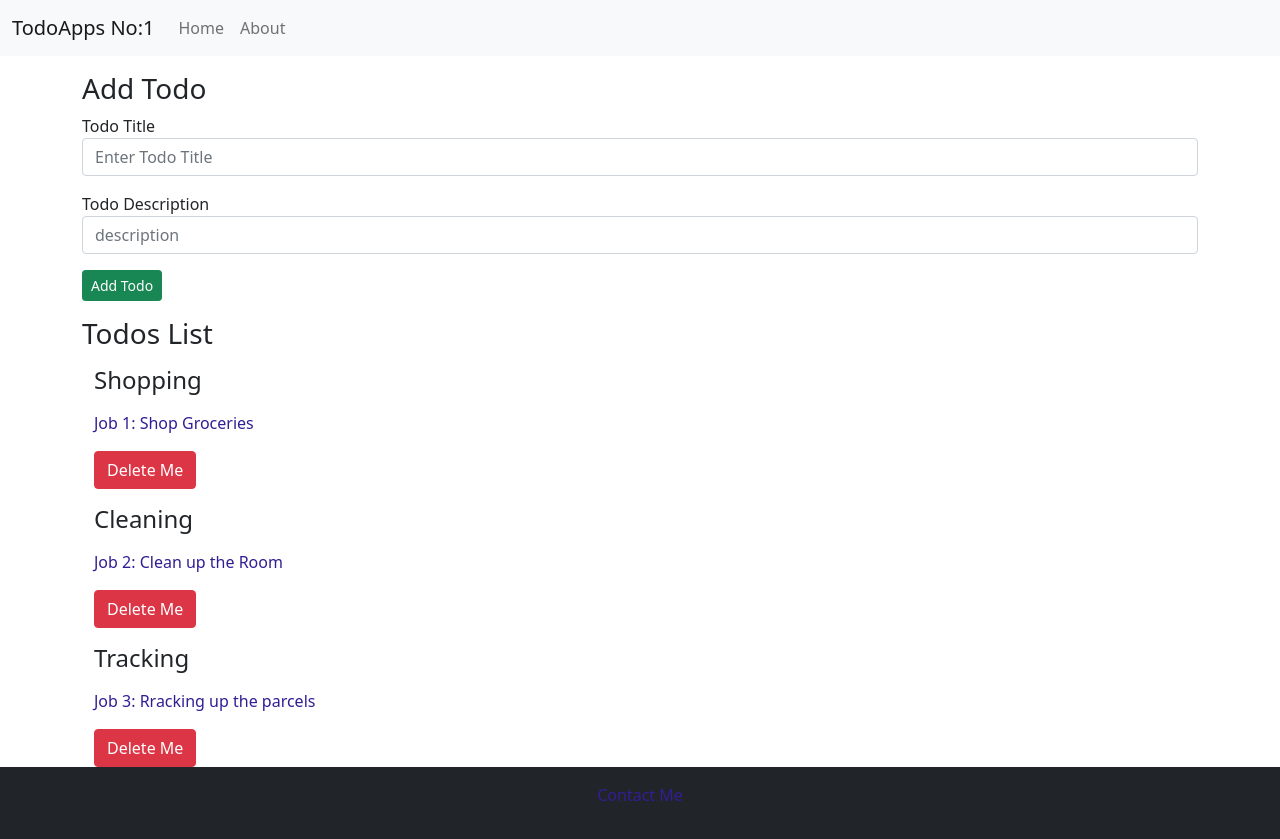
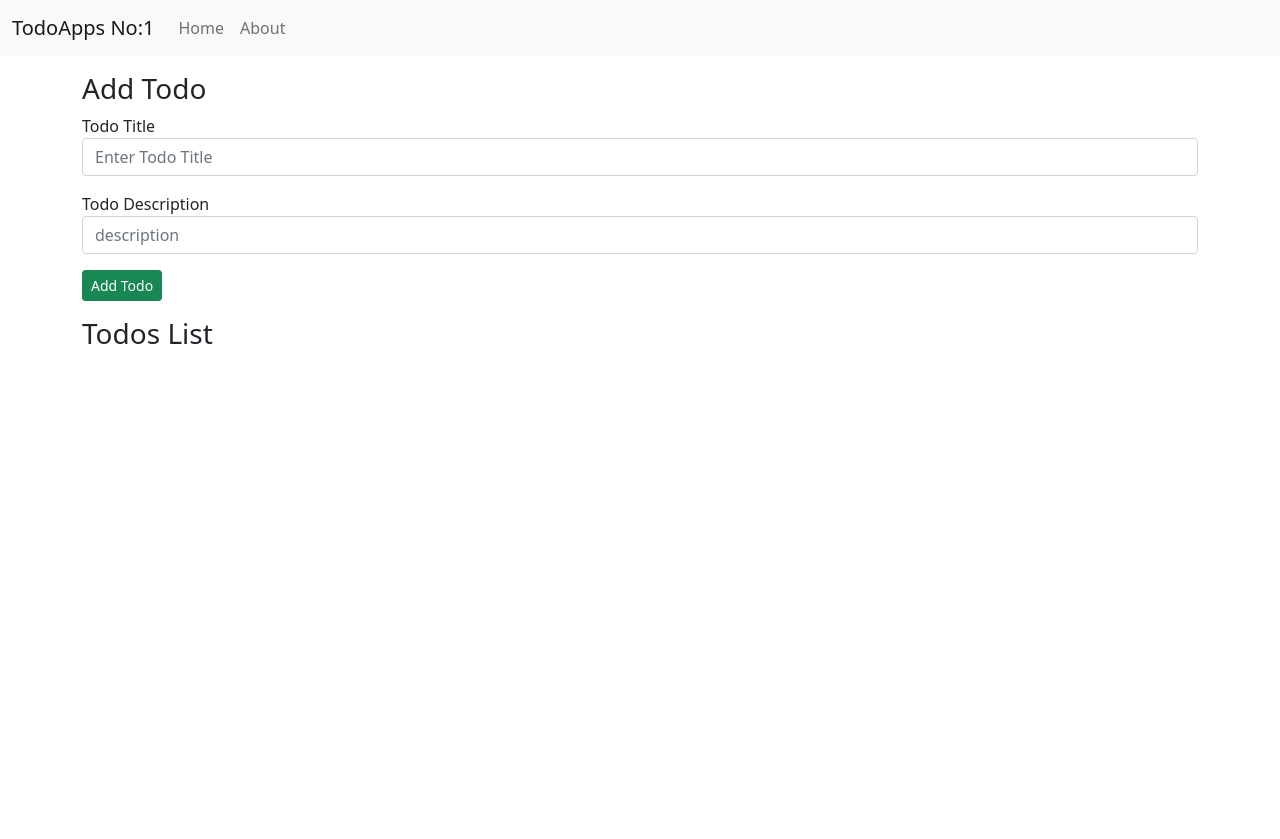
Before and after one commit to NehaSijaria/todo-app, a React (Create React App) app: page / in a window 1280 px wide. After the commit the page ends 800 px from the top, so only its background shows below. Built offline with nearby package versions, Linux system fonts and the light colour scheme.

Commit message:
add todos to local storage

```diff
--- a/src/App.js
+++ b/src/App.js
@@ -8,7 +8,12 @@ import AddTodo from './components/AddTodo';
 // import Example from './components/Example';
 
 function App() {
-
+  let initTodo;
+  if(localStorage.getItem("myTodos") === null){
+    initTodo = []
+  } else {
+    initTodo = JSON.parse(localStorage.getItem(myTodos))
+  }
   // setTodos is to update todo
 //passing todo argument(Actual val)to deleteMe Fn in TodoItem
 const deleteTodo = (ekTodo) => {
@@ -17,6 +22,7 @@ const deleteTodo = (ekTodo) => {
     console.log('eachTodo=',eachTodo);
     return eachTodo!==ekTodo;
   }))
+  localStorage.getItem("myTodos",JSON.stringify(myTodos))
 }
 
 //Adding Todo :
@@ -31,28 +37,16 @@ const addTodo = (title, desc) => {
   // add my new todo to the list
   setmyTodos([...myTodos, nowAddTodo])
   console.log(nowAddTodo)
+
+  //if no items in local storage, then set them
+  if(localStorage.getItem("myTodos")){
+    localStorage.setItem("myTodos", JSON.stringify(myTodos))
+  }
+
 }
 
-  const [myTodos, setmyTodos] = useState([
-    {
-      id:1,
-      title:'Shopping',
-      desc:'Job 1: Shop Groceries'
-    },
-    {
-      id:2,
-      title:'Cleaning',
-      desc:'Job 2: Clean up the Room'
-    },
-    {
-      id:3,
-      title:'Tracking',
-      desc:'Job 3: Rracking up the parcels'
-    }
-  ])
-
-
-
+//1.delete all prev todos, so we can store all them in local storage
+  const [myTodos, setmyTodos] = useState(initTodo)
 
   return (
     <div>
@@ -63,7 +57,7 @@ const addTodo = (title, desc) => {
       {/* addTodo function is sending to AddTodo Comp */}
       <AddTodo addTodo={addTodo}/>
       <Todos allTodos={myTodos} onDelete={deleteTodo}/>
-      <Footer />
+      {/* <Footer /> */}
       {/* <Example title="Mytitleshow" status={true} num={5}/> */}
     </div>
   );
```
Also changed, not shown: 1 other file (tests, documents, lock files or other folders).
